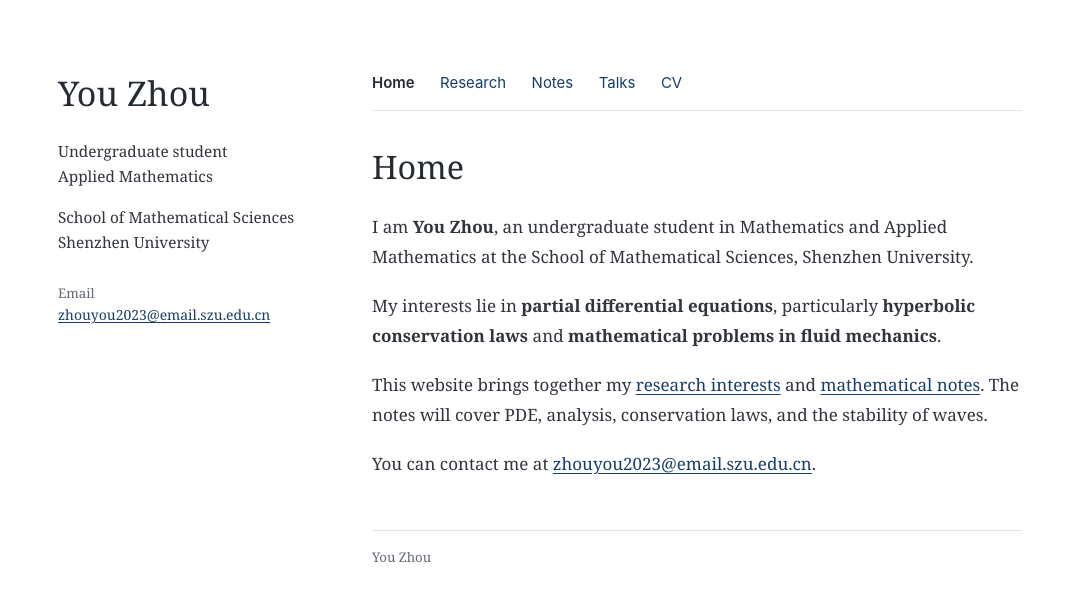
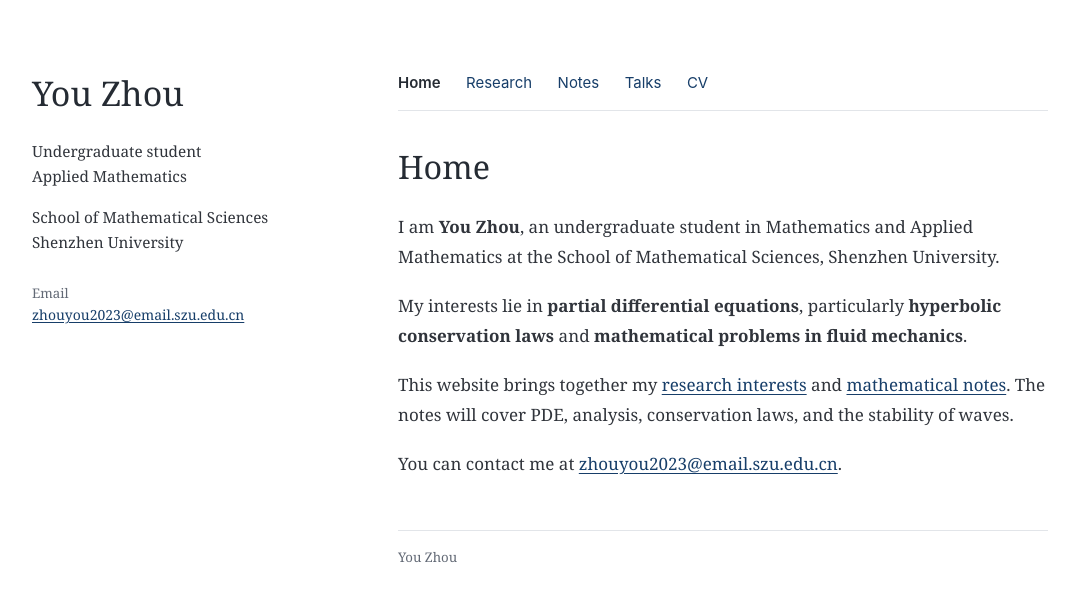
Before and after one commit to youzhouu/youzhou-math, a Jekyll site: the page built from index.md, in a window 1280 px wide. Shown: the top 601 px of the page, without its empty margins (100-1176 px from the left). Built offline with Jekyll 4.4.1, drawn with Linux system fonts in a browser that asks for light colours.

Commit message:
Widen the academic sidebar and preserve responsive layout

```diff
--- a/assets/css/style.css
+++ b/assets/css/style.css
@@ -31,15 +31,16 @@
 
 .site-wrapper {
   display: grid;
-  grid-template-columns: 250px minmax(0, 650px);
-  gap: 64px;
-  max-width: 1060px;
+  grid-template-columns: 310px minmax(0, 650px);
+  gap: 56px;
+  max-width: 1112px;
   margin: 0 auto;
   padding: 72px 48px 40px;
 }
 .profile { padding-top: 1px; font-size: 0.9rem; line-height: 1.6; }
 .profile-name { display: inline-block; margin-bottom: 1.5rem; color: #252b33; font-size: 2rem; line-height: 1.2; text-decoration: none; }
 .affiliation { margin-bottom: 1rem; }
+.profile-program { display: inline-block; white-space: nowrap; }
 .contact { margin-top: 1.7rem; font-size: 0.82rem; }
 .contact-label { display: block; color: var(--muted); font-size: 0.78rem; }
 .contact a { overflow-wrap: anywhere; }
@@ -96,6 +97,7 @@
   .profile { margin-bottom: 2rem; }
   .profile-name { font-size: 1.8rem; }
   .affiliation { margin-bottom: 0.6rem; }
+  .profile-program { white-space: normal; }
   .contact { margin-top: 0.9rem; margin-bottom: 0; }
   .site-nav { column-gap: 1.3rem; margin-bottom: 1.7rem; }
   h1 { font-size: 1.7rem; }
```
